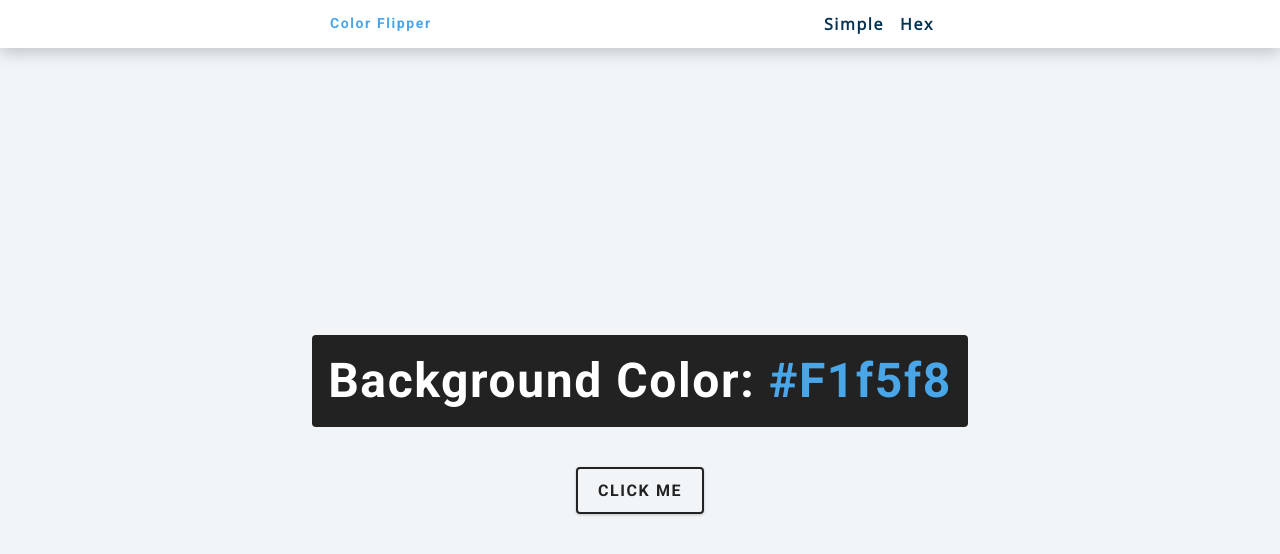
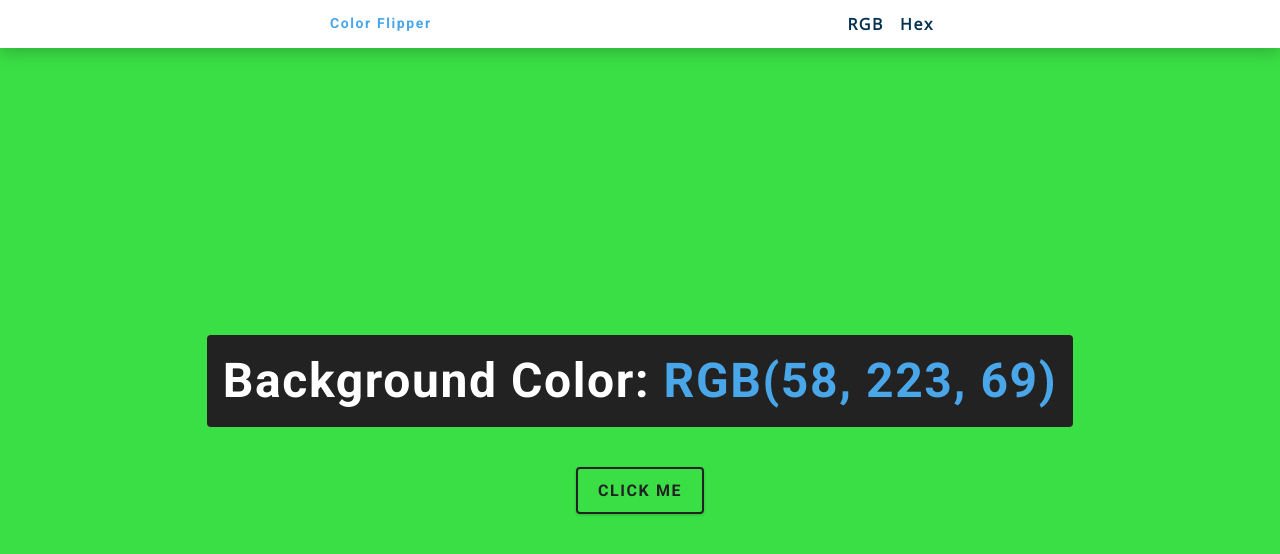
Before and after one commit to vanya-vb/color-flipper, a plain HTML site: page index.html in a window 1280 px wide. Both pictures are taken after a click on the button "CLICK ME". Drawn offline with nearby package versions, Linux system fonts and the light colour scheme.

Commit message:
add functionality

```diff
--- a/app.js
+++ b/app.js
@@ -0,0 +1,17 @@
+const btn = document.getElementById('btn');
+const color = document.querySelector('.color');
+
+btn.addEventListener('click', function () {
+    document.body.style.backgroundColor = getRandomColor();
+});
+
+function getRandomColor() {
+    const red = Math.round(Math.random() * 255);
+    const green = Math.round(Math.random() * 255);
+    const blue = Math.round(Math.random() * 255);
+
+    const generatedColor = `RGB(${red}, ${green}, ${blue})`;
+    color.textContent = generatedColor;
+
+    return generatedColor;
+}
--- a/index.html
+++ b/index.html
@@ -4,7 +4,7 @@
 <head>
     <meta charset="UTF-8">
     <meta name="viewport" content="width=device-width, initial-scale=1.0">
-    <title>Color Flipper || Simple</title>
+    <title>Color Flipper || RGB</title>
     <link rel="stylesheet" href="styles.css">
 </head>
 
@@ -12,9 +12,9 @@
 
     <nav>
         <div class="nav-center">
-            <h4>color flipper</h4>
+            <h4>Color Flipper</h4>
             <ul class="nav-links">
-                <li><a href="index.html">simple</a></li>
+                <li><a href="index.html">RGB</a></li>
                 <li><a href="hex.html">hex</a></li>
             </ul>
         </div>
@@ -22,7 +22,7 @@
 
     <main>
         <div class="container">
-            <h2>background color: <span class="color">#f1f5f8</span></h2>
+            <h2>Background Color: <span class="color">RGB(0, 0, 0)</span></h2>
             <button class="btn btn-hero" id="btn">click me</button>
         </div>
     </main>
--- a/styles.css
+++ b/styles.css
@@ -72,7 +72,6 @@ h2,
 h3,
 h4 {
     letter-spacing: var(--spacing);
-    text-transform: capitalize;
     line-height: 1.25;
     margin-bottom: 0.75rem;
     font-family: var(--ff-primary);
```
Also changed, not shown: hex.html (+5 -5 lines), hex.js (added, +19 -0 lines).
